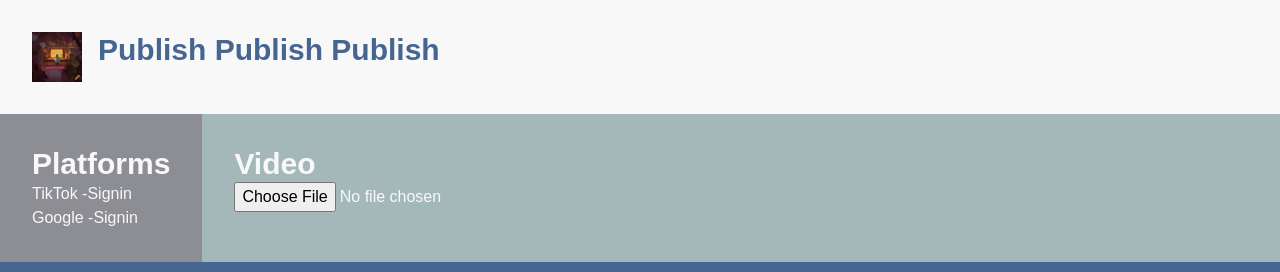
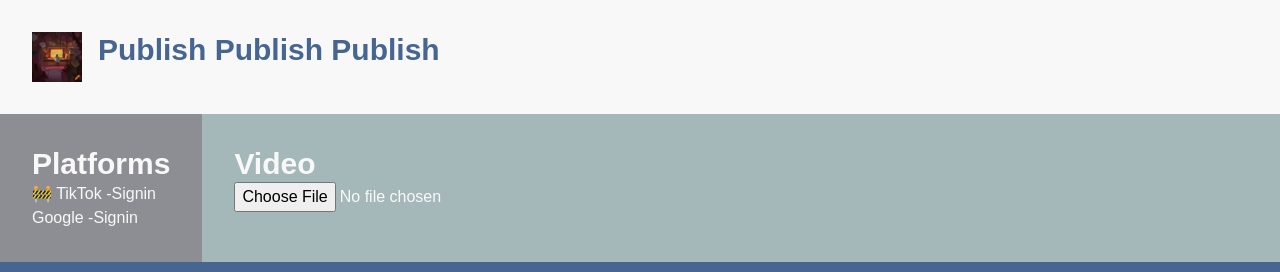
Before and after one commit to mattstrick/publishpublishpublish, a Next.js app: page / in a window 1280 px wide. Shown: the top 272 px of the page. Built offline with nearby package versions, Linux system fonts and the light colour scheme.

Commit message:
Added an under construction icon to the TikTok sign in

```diff
--- a/src/app/components/LeftColumn.tsx
+++ b/src/app/components/LeftColumn.tsx
@@ -5,7 +5,7 @@ export default function LeftColumn() {
     return (
       <div className="p-8 bg-[#8D8E94]">
           <h1 className="text-3xl font-bold">Platforms</h1>
-          <div className="flex">TikTok -{" "}<TikTokSignIn /></div>
+          <div className="flex">🚧 TikTok -{" "}<TikTokSignIn /></div>
           <div className="flex">Google -{" "}<GoogleSignIn /></div>
       </div>
     );
```
